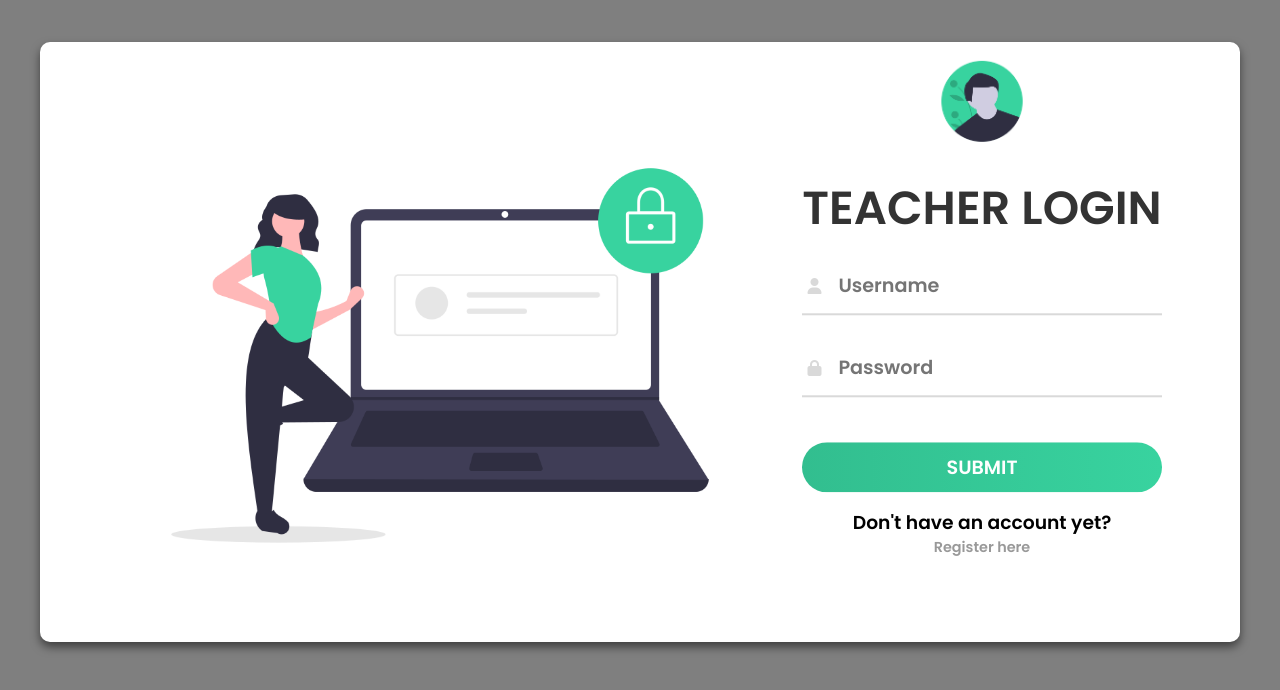
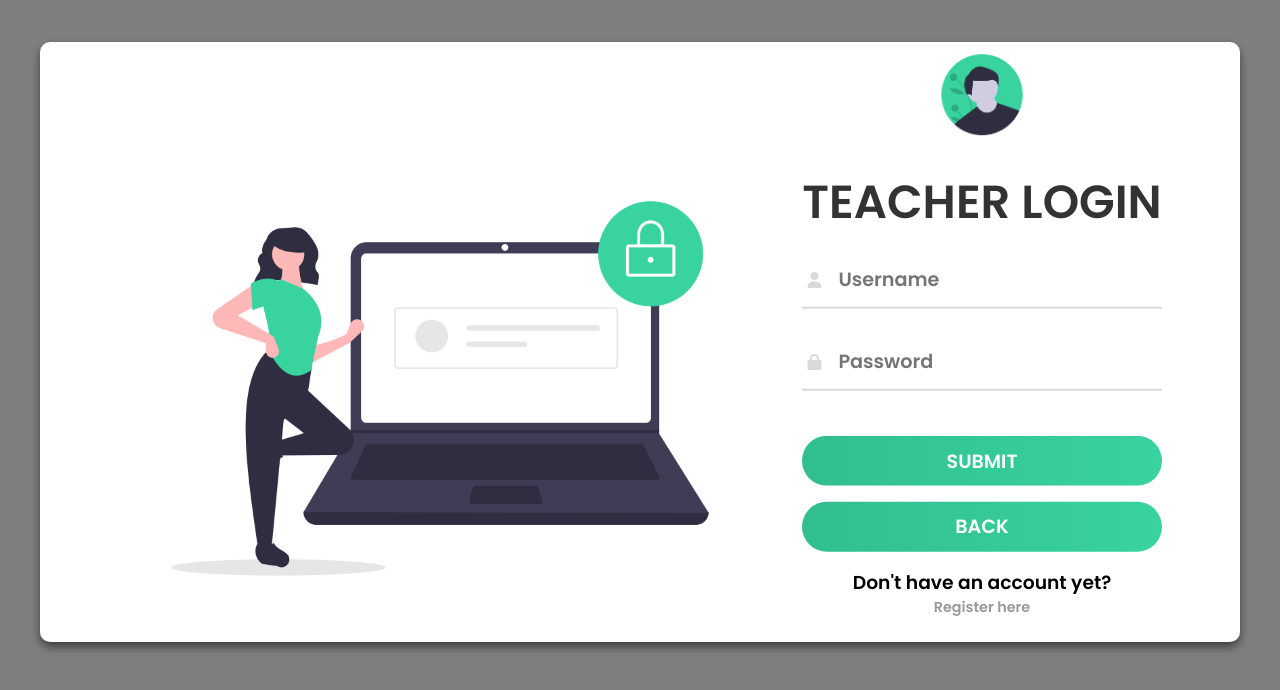
Before and after one commit to TupMiqo/irjpdeploy, a Django app: page /login2 in a window 1280 px wide. Shown: the top 690 px of the page. Run offline with Django 3.2, Linux system fonts and the light colour scheme; some libraries are stand-ins or nearby versions.

Commit message:
Update T-login.html

```diff
--- a/irjp/templates/T-login.html
+++ b/irjp/templates/T-login.html
@@ -7,7 +7,6 @@
 	<link href="https://fonts.googleapis.com/css?family=Poppins:600&display=swap" rel="stylesheet">
 	<script src="https://kit.fontawesome.com/a81368914c.js"></script>
 	<meta name="viewport" content="width=device-width, initial-scale=1">
-
 </head>
 <body>
 	<div class="container">
@@ -46,6 +45,7 @@
 
 
 				<button class="btn btn-primary">Submit</button>
+				<a href="{% url 'Home' %}" class="btn btn-primary" style="text-align: center; padding-top: 10px;" type="submit">Back</a>
 				<div class="txt-c">
 					<h3 style="color: black;">Don't have an account yet?</h3>
 					<a href="{% url 'teacher' %}" style="text-align: center; cursor: pointer;"> Register here </a>
```
